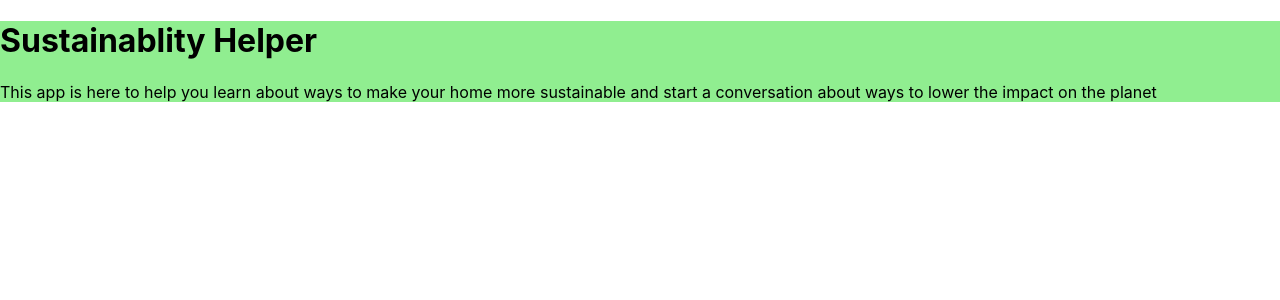
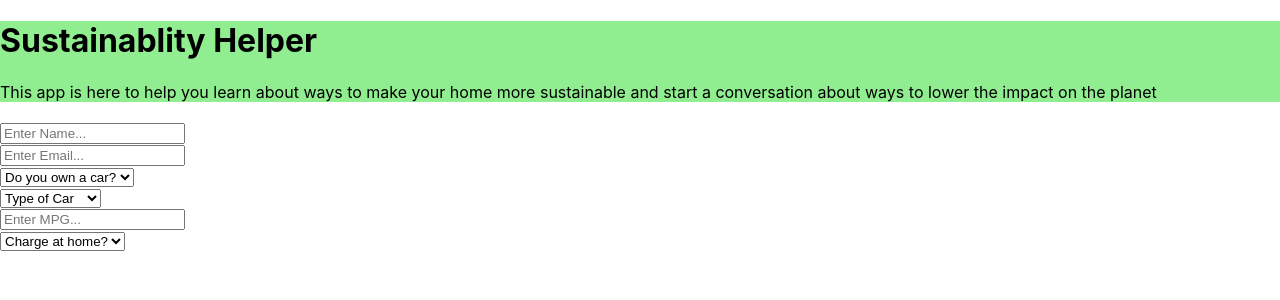
Before and after one commit to erikn775/ecohelper, a React (Create React App) app: page /car/new in a window 1280 px wide. Shown: the top 300 px of the page. Built offline with nearby package versions, Linux system fonts and the light colour scheme.

Commit message:
car form finished

```diff
--- a/src/App.js
+++ b/src/App.js
@@ -6,6 +6,7 @@ import TipsCarousel from'./containers/TipsCarousel.jsx'
 import {Switch, Route} from "react-router-dom";
 import HomeForm from './components/HomeForm.jsx'
 import HomeRecommendations from './components/HomeRecommendations';
+import CarForm from './components/CarForm.jsx'
 
 
 class App extends React.Component {
@@ -17,6 +18,7 @@ class App extends React.Component {
           <Route exact path="/" component={() => <><TipsCarousel/> <ReviewContainer/></>} />
           <Route exact path="/home/new" component={() => <HomeForm/>}/>
           <Route exact path="/home/recommendations" render={(props) => <HomeRecommendations {...props} />}/>
+          <Route exact path="/car/new" component={() => <CarForm/>}/>
         </Switch>
 
       </div>
--- a/src/components/CarForm.jsx
+++ b/src/components/CarForm.jsx
@@ -1,10 +1,11 @@
 import React from 'react';
+import {Redirect} from 'react-router-dom'
 
 class CarForm extends React.Component{
     state ={
         name: null,
         email: null,
-        ownACar: false,
+        ownACar: null,
         mpg: null,
         typeOfCar: null,
         chargeAtHome: false,
@@ -32,5 +33,55 @@ class CarForm extends React.Component{
             newId: data.id
         }));
     }
+
+    ownCar = () => {
+        if(this.state.ownACar === true){
+            <>
+            {console.log('hello')}
+
+            </>
+        }
+    }
+
+    render(){
+        const redirect = this.state.redirect
+        const ownCar = this.state.ownACar
+        if(redirect){
+            return <Redirect to={{
+                pathname: "/home/recommendations",
+                state: {newId: this.state.newId}
+                }}
+            />
+        }
+        return(
+            <>
+                <h2 className="car-form-title"></h2>
+                <form onSubmit={this.formSubmit} className="car-form">
+                    <input onChange={this.onFormChange} className="car-name" name="name" type="text" placeholder="Enter Name..."/><br/>
+                    <input onChange={this.onFormChange} className="car-email" name="email" type="text" placeholder="Enter Email..."/><br/>
+                    <select onChange={this.onFormChange} className="car-ownership" name="ownACar">
+                        <option value="">Do you own a car?</option>
+                        <option value="true">Yes</option>
+                        <option value="false">No</option>
+                    </select><br/>
+                    <select onChange={this.onFormChange} className="car-type" name="typeOfCar">
+                        <option value="">Type of Car</option>
+                        <option value="midsize_suv">Midsize SUV</option>
+                        <option value="large_suv">Large SUV</option>
+                        <option value="truck">Truck</option>
+                        <option value="compact_car">Compact Car</option>
+                        <option value="midsize_car">Midsize Car</option>
+                        <option value="electric">Electric Car</option>
+                    </select><br/>
+                    <input onChange={this.onFormChange} className="car-mpg" name="mpg" type="text" placeholder="Enter MPG..."/><br/>
+                    <select onChange={this.onFormChange} className="car-charge" name="chargeAtHome">
+                        <option value="">Charge at home?</option>
+                        <option value="true">Yes</option>
+                        <option value="false">No</option>
+                    </select><br/>
+                </form>
+            </>
+        )
+    }
 }
 export default CarForm
--- a/src/components/HomeForm.jsx
+++ b/src/components/HomeForm.jsx
@@ -46,14 +46,14 @@ class HomeForm extends React.Component{
         if(redirect){
             return <Redirect to={{
                 pathname: "/home/recommendations",
-                state: {email: this.state.newId}
+                state: {newId: this.state.newId}
                 }}
             />
         }
         return(
             <>
             <h2 className="home-form-title">Home Information</h2>
-            <form onSubmit={this.formSubmit} className="new-home-form" display="block">
+            <form onSubmit={this.formSubmit} className="new-home-form">
                 <input onChange={this.onFormChange} className="home-name" name="name" type="text" placeholder="Enter Name..."/><br/>
                 <input onChange={this.onFormChange} className="home-email" name="email" type="text" placeholder="Enter Email..."/><br/>
                 <select onChange={this.onFormChange} className="home-type" name="typeOfHome">
```
